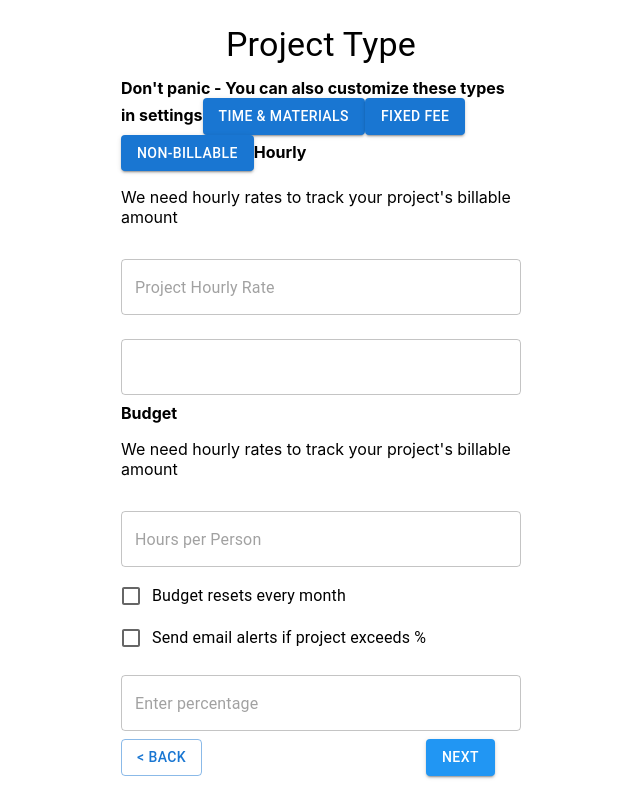
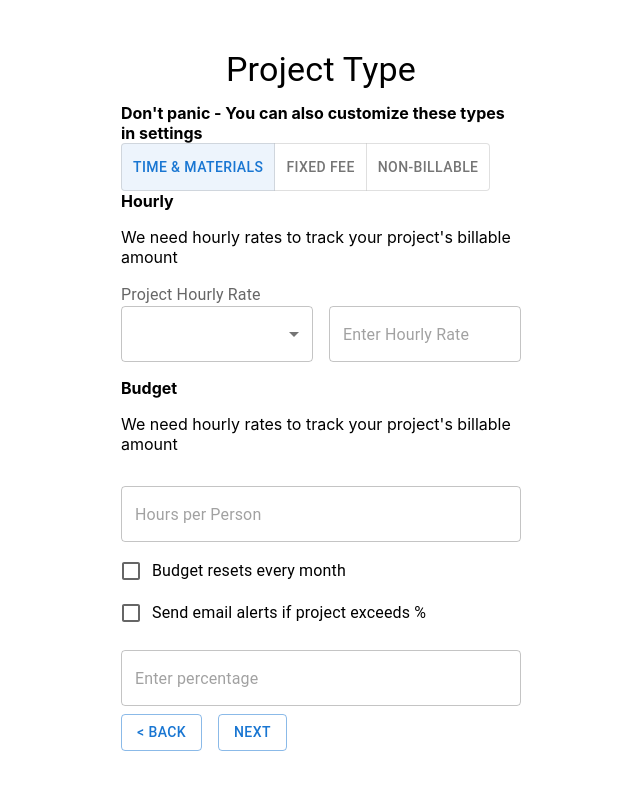
Before and after one commit to Rahul0550/ProjectForm_Vaibhav, a React (Create React App) app: page /project-type in a window 1280 px wide. Shown: the whole page, without its empty margins (319-959 px from the left). Built offline with nearby package versions, Linux system fonts and the light colour scheme.

Commit message:
new changes

```diff
--- a/package.json
+++ b/package.json
@@ -9,6 +9,7 @@
     "@testing-library/jest-dom": "^5.17.0",
     "@testing-library/react": "^13.4.0",
     "@testing-library/user-event": "^13.5.0",
+    "bootstrap": "^5.3.3",
     "react": "^18.2.0",
     "react-dom": "^18.2.0",
     "react-router-dom": "^6.22.1",
--- a/src/App.js
+++ b/src/App.js
@@ -2,6 +2,7 @@ import React from 'react';
 import { BrowserRouter as Router, Route, Routes } from 'react-router-dom';
 import CreateProjectForm from './components/CreateProject';
 import ProjectTypeForm from './components/ProjectTypeForm';
+import ViewSelector from './components/view';
 
 function App() {
   return (
@@ -9,6 +10,7 @@ function App() {
       <Routes>
         <Route path="/" exact element={<CreateProjectForm/>} />
         <Route path="/project-type" element={<ProjectTypeForm/>} />
+        <Route path="/view" element={<ViewSelector />} />
       </Routes>
     </Router>
   );
--- a/src/components/CreateProject.jsx
+++ b/src/components/CreateProject.jsx
@@ -1,5 +1,14 @@
 import React from "react";
-import { Container, Typography, TextField, Select, MenuItem, Button, Grid } from "@mui/material";
+import {
+  Container,
+  Typography,
+  TextField,
+  Select,
+  MenuItem,
+  Button,
+  Grid,
+  Pagination,
+} from "@mui/material";
 import { styled } from "@mui/system";
 import { Link } from "react-router-dom";
 
@@ -17,8 +26,9 @@ const StyledForm = styled("form")({
   marginTop: (theme) => theme.spacing(4),
 });
 
-const StyledLabel = styled('label')({
-  fontWeight: 'bold',
+const StyledLabel = styled("label")({
+  fontWeight: "bold",
+  marginBottom: 8,
 });
 
 const StyledButton = styled(Button)({
@@ -31,6 +41,12 @@ const StyledNextButton = styled(Button)({
 });
 
 export default function CreateProjectForm() {
+  const [page, setPage] = React.useState(1); // Initial page state
+  const handlePageChange = (event, newPage) => {
+    setPage(newPage);
+    // Update form content based on page change (if necessary)
+  };
+
   return (
     <StyledContainer>
       <Typography variant="h4" gutterBottom>
@@ -38,54 +54,88 @@ export default function CreateProjectForm() {
       </Typography>
       <StyledForm>
         <StyledLabel>Project Name</StyledLabel>
-        <TextField label="Enter project name here" placeholder="Enter Project name here" fullWidth margin="normal" />
+        <TextField
+          label="Enter project name here"
+          placeholder="Enter Project name here"
+          fullWidth
+          margin="normal"
+          sx={{ marginBottom: 2 }}
+        />
 
-        <Grid container spacing={2}>
+        <Grid container spacing={2} sx={{ marginBottom: 2 }}>
           <Grid item xs={6}>
             <StyledLabel>Client</StyledLabel>
             <Select fullWidth placeholder="Select a client">
+              <MenuItem value="">Select a client</MenuItem>
               {/* Add your client options here */}
               <MenuItem value="client1">Client 1</MenuItem>
               <MenuItem value="client2">Client 2</MenuItem>
+              <MenuItem value="client3">Client 3</MenuItem>
+              <MenuItem value="client4">Client 4</MenuItem>
+              <MenuItem value="client5">Client 5</MenuItem>
             </Select>
           </Grid>
-          <Grid item xs={6}>
-            <StyledLabel>&nbsp;</StyledLabel>
-            <Select fullWidth placeholder="+ New Client">
-              {/* Add your new client options here */}
-            </Select>
+          <Grid item xs={6} sx={{ display: "flex", alignItems: "flex-end" }}>
+            <TextField fullWidth placeholder="+ New Client" />
           </Grid>
         </Grid>
 
-        <Grid container spacing={2}>
+        <Grid container spacing={2} sx={{ marginBottom: 2 }}>
           <Grid item xs={6}>
-            <StyledLabel>Dates</StyledLabel>
+            <StyledLabel>Start Date</StyledLabel>
             <TextField type="date" fullWidth margin="normal" />
           </Grid>
           <Grid item xs={6}>
-            <StyledLabel>&nbsp;</StyledLabel>
+            <StyledLabel>End Date</StyledLabel>
             <TextField type="date" fullWidth margin="normal" />
           </Grid>
         </Grid>
 
         <StyledLabel>Notes</StyledLabel>
-        <TextField label="Optional" fullWidth multiline rows={4} margin="normal" />
+        <TextField
+          label="Optional"
+          fullWidth
+          multiline
+          rows={4}
+          margin="normal"
+          sx={{ marginBottom: 2 }}
+        />
 
-        <Grid container spacing={2} alignItems="center">
-          <Grid item>
-            <StyledButton variant="outlined">
+        <Grid container spacing={2} alignItems="center" sx={{ marginBottom: 2 }}>
+          <Grid item xs={6}>
+            <StyledButton  disableElevation>
               {"<"} Back
             </StyledButton>
           </Grid>
-          <Grid item xs={6} />
-          <Grid item>
-            {/* Link to the next page */}
+          <Grid item xs={6}>
             <Link to="/project-type">
-              <StyledNextButton variant="contained">
-                Next
-              </StyledNextButton>
+              <StyledNextButton variant="contained">Next</StyledNextButton>
             </Link>
           </Grid>
+        </Grid>
+        <Grid container spacing={0} alignItems="center" justifyContent="center">
+          {/* Position pagination dots below the form content */}
+          <Pagination
+            count={6} // Adjust this based on your total number of pages
+            page={page}
+            onChange={handlePageChange}
+            render={({ type, item, active }) => (
+              <span
+                key={item}
+                style={{
+                  margin: "5px",
+                  borderRadius: "50%",
+                  backgroundColor: active ? "#2196F3" : "#ccc",
+                  width: "10px",
+                  height: "10px",
+                  padding: "5px",
+                  cursor: "pointer",
+                }}
+              >
+                {item}
+              </span>
+            )}
+          />
         </Grid>
       </StyledForm>
     </StyledContainer>
--- a/src/components/ProjectTypeForm.jsx
+++ b/src/components/ProjectTypeForm.jsx
@@ -1,6 +1,7 @@
 import React from "react";
-import { Container, Typography, Button, Checkbox, TextField, FormControlLabel, Grid } from "@mui/material";
+import { Container, Typography, Button, Checkbox, TextField, FormControlLabel, Grid, ToggleButton, ToggleButtonGroup, Select, MenuItem, InputLabel } from "@mui/material";
 import { styled } from "@mui/system";
+import { useState } from "react";
 import { Link } from 'react-router-dom';
 
 const StyledContainer = styled(Container)({
@@ -29,8 +30,14 @@ const StyledNextButton = styled(Button)({
   backgroundColor: "#2196F3",
   color: "#fff",
 });
+export default function ProjectTypeForm() {
 
-export default function ProjectTypeForm() {
+  const [alignment, setAlignment] = useState('T&M');
+
+  const handleChange = (event, newAlignment) => {
+    setAlignment(newAlignment);
+  };
+
   return (
     <StyledContainer>
       <Typography variant="h4" gutterBottom>
@@ -38,14 +45,49 @@ export default function ProjectTypeForm() {
       </Typography>
       <StyledForm>
         <StyledLabel>Don't panic - You can also customize these types in settings</StyledLabel>
-        <Button variant="contained">Time & Materials</Button>
+
+        <ToggleButtonGroup
+      color="primary"
+      value={alignment}
+      exclusive
+      onChange={handleChange}
+      aria-label="Platform"
+    >
+      <ToggleButton value="T&M">Time & Materials</ToggleButton>
+      <ToggleButton value="FixedFee">Fixed Fee</ToggleButton>
+      <ToggleButton value="NonBill">Non-Billable</ToggleButton>
+    </ToggleButtonGroup>
+
+        {/* <Button variant="contained">Time & Materials</Button>
         <Button variant="contained">Fixed Fee</Button>
-        <Button variant="contained">Non-Billable</Button>
+        <Button variant="contained">Non-Billable</Button> */}
 
         <StyledLabel>Hourly</StyledLabel>
         <p>We need hourly rates to track your project's billable amount</p>
-        <TextField placeholder="Project Hourly Rate" fullWidth margin="normal" />
-        <TextField type="number" fullWidth margin="normal" />
+        <Grid container spacing={2} sx={{ marginBottom: 2 }}>
+        <Grid item xs={6}>
+  <InputLabel id="client-label">Project Hourly Rate</InputLabel>
+  <Select
+    fullWidth
+    labelId="client-label"
+    label="Choose Project Hourly Rate"
+    placeholder="Project Hourly Rate"
+    // value={hourlyRate}
+    // onChange={(e) => setHourlyRate(e.target.value)}
+  >
+    {/* Add your client options here */}
+    <MenuItem value="client1">1000</MenuItem>
+    <MenuItem value="client2">1200</MenuItem>
+    <MenuItem value="client3">1500</MenuItem>
+    <MenuItem value="client4">1800</MenuItem>
+    <MenuItem value="client5">2000</MenuItem>
+  </Select>
+</Grid>
+
+          <Grid item xs={6} sx={{ display: "flex", alignItems: "flex-end" }}>
+            <TextField fullWidth placeholder="Enter Hourly Rate" />
+          </Grid>
+        </Grid>
 
         <StyledLabel>Budget</StyledLabel>
         <p>We need hourly rates to track your project's billable amount</p>
@@ -63,11 +105,12 @@ export default function ProjectTypeForm() {
               </StyledButton>
             </Link>
           </Grid>
-          <Grid item xs={6} />
           <Grid item>
-            <StyledNextButton variant="contained">
-              Next
-            </StyledNextButton>
+            <Link to="/view">
+              <StyledButton variant="outlined">
+                Next
+              </StyledButton>
+            </Link>
           </Grid>
         </Grid>
       </StyledForm>
--- /dev/null
+++ b/src/components/view.jsx
@@ -0,0 +1,62 @@
+import * as React from 'react';
+import {
+  Box,
+  Typography,
+  Button,
+  Grid,
+  Select,
+  MenuItem,
+  InputLabel,
+  FormControl,
+} from '@mui/material';
+
+const options = [
+  'List',
+  'Board',
+];
+
+const ViewSelector = () => {
+  const [selectedView, setSelectedView] = React.useState('');
+
+  const handleChange = (event) => {
+    setSelectedView(event.target.value);
+  };
+
+  return (
+    <Box sx={{ display: 'flex', justifyContent: 'space-between', alignItems: 'center', width: '100%' }}>
+      <Typography variant="h6">Select a view</Typography>
+
+      <Box sx={{ display: 'flex', alignItems: 'center' }}>
+        <Typography variant="caption">You can also customize this view in settings</Typography>
+
+        <FormControl sx={{ ml: 2, minWidth: 120 }}>
+          <InputLabel id="demo-simple-select-label">View</InputLabel>
+          <Select
+            labelId="demo-simple-select-label"
+            id="demo-simple-select"
+            value={selectedView}
+            label="View"
+            onChange={handleChange}
+          >
+            {options.map((option) => (
+              <MenuItem key={option} value={option}>
+                {option}
+              </MenuItem>
+            ))}
+          </Select>
+        </FormControl>
+      </Box>
+
+      <Box sx={{ display: 'flex', gap: 2 }}>
+        <Button variant="outlined" size="small">
+          Back
+        </Button>
+        <Button variant="contained" size="small">
+          Next
+        </Button>
+      </Box>
+    </Box>
+  );
+};
+
+export default ViewSelector;
```
Also changed, not shown: 1 other file (tests, documents, lock files or other folders).
